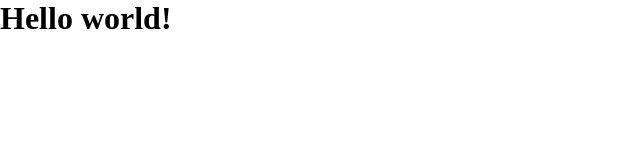
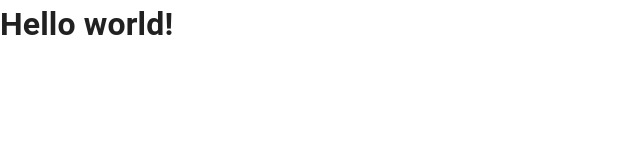
Before and after one commit to PatrycjuszNowaczyk/book-list-crud, a React (Vite) app: page / in a window 1280 px wide. Shown: the top 160 px of the page, without its empty margins (0-640 px from the left). Built offline with nearby package versions, Linux system fonts and the light colour scheme.

Commit message:
build: add required components by MUI

```diff
--- a/src/App.jsx
+++ b/src/App.jsx
@@ -1,6 +1,14 @@
-function App() {
+import { ThemeProvider, CssBaseline } from '@mui/material'
+import { createTheme } from '@mui/material/styles'
+
+const theme = createTheme()
+
+function App () {
   return (
-    <h1>Hello world!</h1>
+    <ThemeProvider theme={theme}>
+      <CssBaseline/>
+      <h1>Hello world!</h1>
+    </ThemeProvider>
   )
 }
 
```
